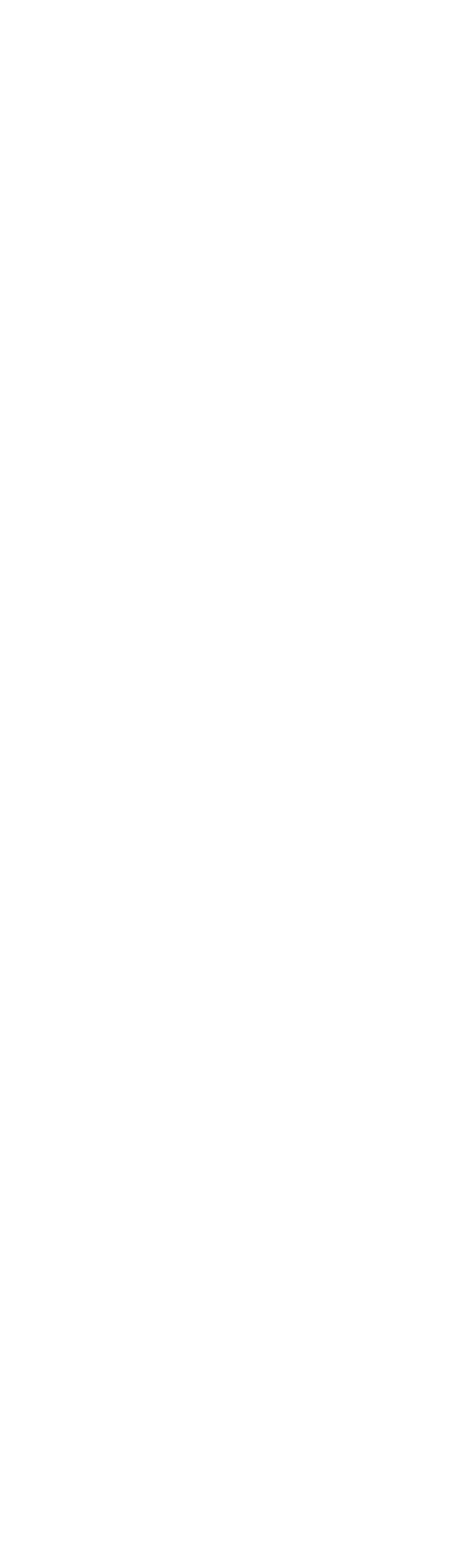
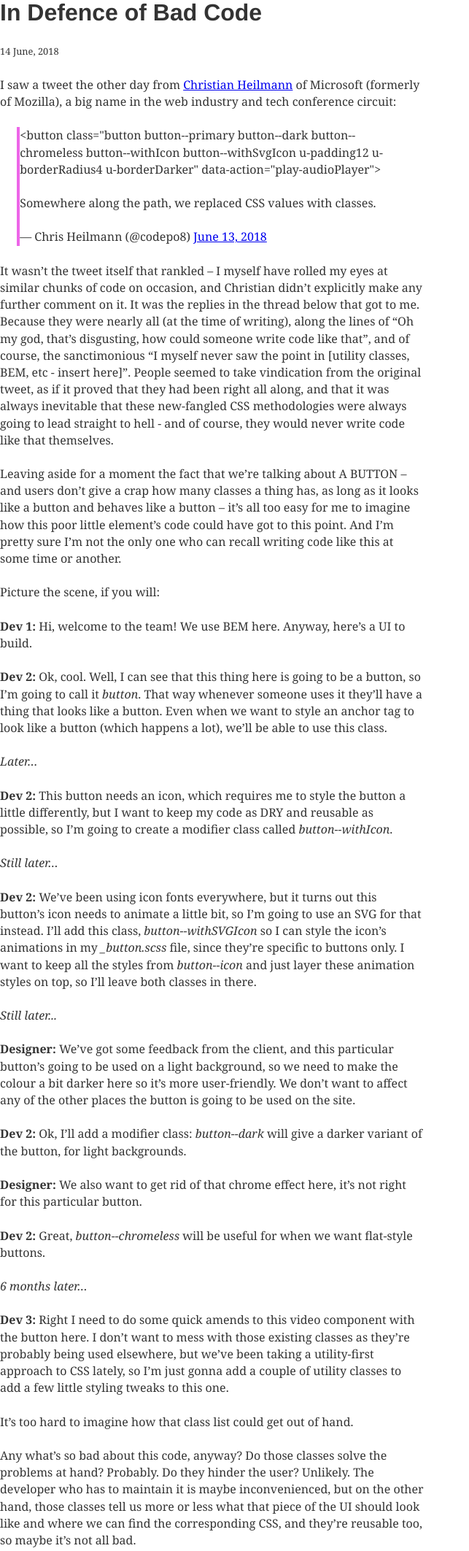
Before and after one commit to mbarker84/css-irl, a Gatsby site: page /in-defence-of-bad-code in a window 1280 px wide. Before the commit this address had no page. Shown: the top 2125 px of the page at 73% size, without its empty margins (0-643 px from the left). Before the commit the page ends 800 px from the top, so only its background shows below. Built offline with nearby package versions, Linux system fonts and the light colour scheme; Gatsby itself is replaced by a stand-in of ours; some packages are replaced by stand-ins of ours; what typography-theme-ocean-beach would draw is missing.

Commit message:
New post

```diff
--- /dev/null
+++ b/src/pages/in-defence-of-bad-code.md
@@ -0,0 +1,57 @@
+---
+title: "In Defence of Bad Code"
+date: "2018-06-14"
+---
+
+I saw a tweet the other day from [Christian Heilmann](https://twitter.com/codepo8) of Microsoft (formerly of Mozilla), a big name in the web industry and tech conference circuit:
+
+<blockquote class="twitter-tweet" data-lang="en"><p lang="en" dir="ltr">&lt;button class=&quot;button button--primary button--dark button--chromeless button--withIcon button--withSvgIcon u-padding12 u-borderRadius4 u-borderDarker&quot; data-action=&quot;play-audioPlayer&quot;&gt;<br><br>Somewhere along the path, we replaced CSS values with classes.</p>&mdash; Chris Heilmann (@codepo8) <a href="https://twitter.com/codepo8/status/1006765051116695552?ref_src=twsrc%5Etfw">June 13, 2018</a></blockquote>
+<script async src="https://platform.twitter.com/widgets.js" charset="utf-8"></script>
+
+It wasn’t the tweet itself that rankled – I myself have rolled my eyes at similar chunks of code on occasion, and Christian didn’t explicitly make any further comment on it. It was the replies in the thread below that got to me. Because they were nearly all (at the time of writing), along the lines of “Oh my god, that’s disgusting, how could someone write code like that”, and of course, the sanctimonious “I myself never saw the point in [utility classes, BEM, etc - insert here]”. People seemed to take vindication from the original tweet, as if it proved that they had been right all along, and that it was always inevitable that these new-fangled CSS methodologies were always going to lead straight to hell - and of course, they would never write code like that themselves.
+
+Leaving aside for a moment the fact that we’re talking about A BUTTON – and users don’t give a crap how many classes a thing has, as long as it looks like a button and behaves like a button – it’s all too easy for me to imagine how this poor little element’s code could have got to this point. And I’m pretty sure I’m not the only one who can recall writing code like this at some time or another.
+
+Picture the scene, if you will:
+
+**Dev 1:** Hi, welcome to the team! We use BEM here. Anyway, here’s a UI to build.
+
+**Dev 2:** Ok, cool. Well, I can see that this thing here is going to be a button, so I’m going to call it _button_. That way whenever someone uses it they’ll have a thing that looks like a button. Even when we want to style an anchor tag to look like a button (which happens a lot), we’ll be able to use this class.
+
+_Later…_
+
+**Dev 2:** This button needs an icon, which requires me to style the button a little differently, but I want to keep my code as DRY and reusable as possible, so I’m going to create a modifier class called _button--withIcon_.
+
+_Still later…_
+
+**Dev 2:** We’ve been using icon fonts everywhere, but it turns out this button’s icon needs to animate a little bit, so I’m going to use an SVG for that instead. I’ll add this class, _button--withSVGIcon_ so I can style the icon’s animations in my _\_button.scss_ file, since they’re specific to buttons only. I want to keep all the styles from _button--icon_ and just layer these animation styles on top, so I’ll leave both classes in there.
+
+_Still later..._
+
+**Designer:** We’ve got some feedback from the client, and this particular button’s going to be used on a light background, so we need to make the colour a bit darker here so it’s more user-friendly. We don’t want to affect any of the other places the button is going to be used on the site.
+
+**Dev 2:** Ok, I’ll add a modifier class: _button--dark_ will give a darker variant of the button, for light backgrounds.
+
+**Designer:** We also want to get rid of that chrome effect here, it’s not right for this particular button.
+
+**Dev 2:** Great, _button--chromeless_ will be useful for when we want flat-style buttons.
+
+_6 months later…_
+
+**Dev 3:** Right I need to do some quick amends to this video component with the button here. I don’t want to mess with those existing classes as they’re probably being used elsewhere, but we’ve been taking a utility-first approach to CSS lately, so I’m just gonna add a couple of utility classes to add a few little styling tweaks to this one.
+
+It’s too hard to imagine how that class list could get out of hand.
+
+Any what’s so bad about this code, anyway? Do those classes solve the problems at hand? Probably. Do they hinder the user? Unlikely. The developer who has to maintain it is maybe inconvenienced, but on the other hand, those classes tell us more or less what that piece of the UI should look like and where we can find the corresponding CSS, and they’re reusable too, so maybe it’s not all bad.
+
+How often do you go back to old projects and look at your code – any code – and think “Ugh, what was I thinking?”. For me anyway, it’s pretty often. Sure, you start every project with the best intentions of keeping your code super clean and tidy, and for a while maybe all goes to plan. But in an agency environment, before long you’re rushing to meet deadlines and get projects out the door. You have to weigh up time spent refactoring against adding a quick and dirty hack that solves the problem at hand. And quite often, that’s good enough. Don’t feel bad about it, move on and try to learn lessons for next time.
+
+In a large, constantly evolving codebase that needs to be maintained then refactoring is probably worthwhile, but sometimes it’s not.
+
+With the best will in the world, projects evolve, functionality needs to be bolted on, and often a quick fix with a utility class is preferable to 2+ hours of refactoring, especially when you know that a project doesn’t need to be maintained all that often. Since I first read the Twitter thread many people have added replies suggesting many different methodolgies for improving this button’s code. Which kind of proves my point.
+
+So let’s not code-shame each other. Each project and each team has its own needs. Maybe you like BEM, or maybe you prefer SMACSS. Maybe you favour utility classes, perhaps as few classes as possible. Maybe CSS-in-JS is more your bag. All are perfectly valid, each has different strengths and weaknesses. As long as you try to stick with one and use it consistently (especially in a team) things will be fine, and if you have to throw in some hacky stuff every now and then the world probably won’t end. We have better tools than ever before to help us debug even the messiest code, and while you should always try to leave a codebase in a better state than you found it, even that is subjective.
+
+And, if in doubt, always remember the golden rule: Comment The F\*\*\* Out Of It.
+
+Thanks for reading this far. As a side-note, [this Twitter thread](https://twitter.com/rachsmithtweets/status/1007023291389784064) from [Rachel Smith](https://twitter.com/rachsmithtweets) says all this way more concisely.
--- a/src/templates/blog-post.module.scss
+++ b/src/templates/blog-post.module.scss
@@ -23,3 +23,7 @@
     margin-top: 2rem;
   }
 }
+
+blockquote {
+  border-left: 4px solid #ed65e8;
+}
```
Also changed, not shown: src/globals/globals.module.scss (+12 -0 lines), src/layouts/styles.module.scss (+16 -8 lines), 1 other file.
